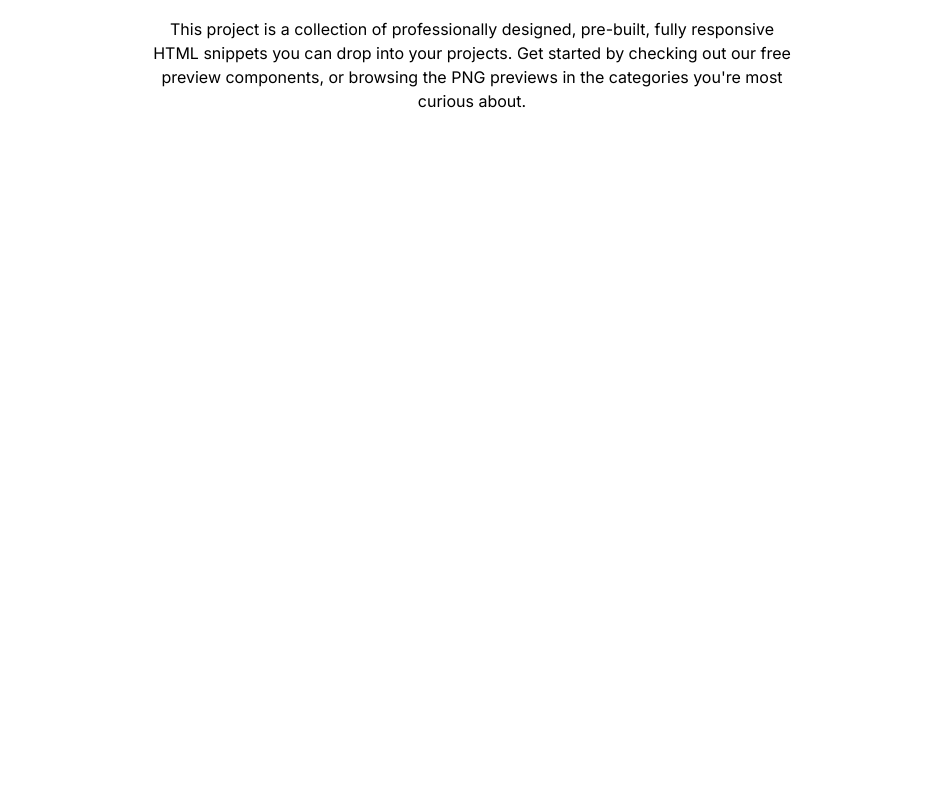
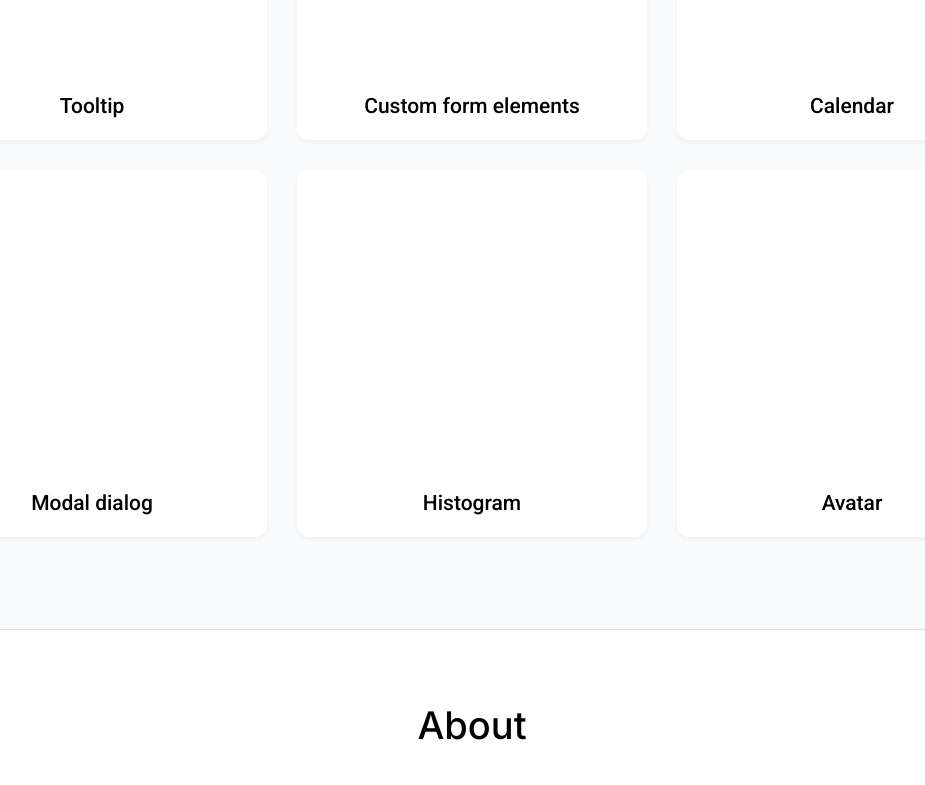
Before and after one commit to js-tasks-ru/htmlcss-20220811_exisego, a website: page index.html in a window 1280 px wide. Shown: the part 533-1318 px from the top of the page, without its empty margins (168-1093 px from the left). Before the commit the page ends 800 px from the top, so only its background shows below. Drawn offline with Linux system fonts and the light colour scheme.

Commit message:
Cards WIP

```diff
--- a/assets/css/main.css
+++ b/assets/css/main.css
@@ -1,9 +1,10 @@
 @import '../fonts/fonts.css';
 
 @import '../../components/header/header.css';
+@import '../../components/footer/footer.css';
 @import '../../components/preview/preview.css';
-@import '../../components/footer/footer.css';
 @import '../../components/container/container.css';
+@import '../../components/card/card.css';
 
 :root {
     --white: #ffffff;
--- /dev/null
+++ b/components/card/card.css
@@ -0,0 +1,27 @@
+.card {
+    display: flex;
+    flex-direction: column;
+    justify-content: flex-end;
+    box-sizing: border-box;
+    width: 350px;
+    height: 367px;
+    background-color: var(--white);
+    border-radius: 12px;
+    box-shadow: 0 2px 4px rgba(33, 36, 41, 0.05);
+}
+
+.card__preview {
+
+}
+
+.card__image {
+
+}
+
+.card__title {
+    font-family: 'Roboto', sans-serif;
+    font-weight: 500;
+    font-size: 21px;
+    line-height: 24.61px;
+    text-align: center;
+}
--- a/components/container/container.css
+++ b/components/container/container.css
@@ -1,4 +1,4 @@
 .container {
-    max-width: 1100px;
+    max-width: 1110px;
     margin: 0 auto;
 }
--- a/components/preview/preview.css
+++ b/components/preview/preview.css
@@ -4,3 +4,10 @@
     padding: 68px 0 92px;
     background-color: var(--grey-5);
 }
+
+.preview__inner {
+    display: flex;
+    justify-content: center;
+    flex-flow: row wrap;
+    gap: 30px;
+}
--- a/index.html
+++ b/index.html
@@ -17,7 +17,46 @@
     </header>
 
     <main class="preview">
-        <div class="container"></div>
+        <div class="container">
+            <div class="preview__inner">
+                <div class="card">
+                    <div class="card__preview">
+                        <img src="" alt="" class="card__image">
+                    </div>
+                    <p class="card__title">Tooltip</p>
+                </div>
+                <div class="card">
+                    <div class="card__preview">
+                        <img src="" alt="" class="card__image">
+                    </div>
+                    <p class="card__title">Custom form elements</p>
+                </div>
+                <div class="card">
+                    <div class="card__preview">
+                        <img src="" alt="" class="card__image">
+                    </div>
+                    <p class="card__title">Calendar</p>
+                </div>
+                <div class="card">
+                    <div class="card__preview">
+                        <img src="" alt="" class="card__image">
+                    </div>
+                    <p class="card__title">Modal dialog</p>
+                </div>
+                <div class="card">
+                    <div class="card__preview">
+                        <img src="" alt="" class="card__image">
+                    </div>
+                    <p class="card__title">Histogram</p>
+                </div>
+                <div class="card">
+                    <div class="card__preview">
+                        <img src="" alt="" class="card__image">
+                    </div>
+                    <p class="card__title">Avatar</p>
+                </div>
+            </div>
+        </div>
     </main>
 
     <footer class="footer">
```
